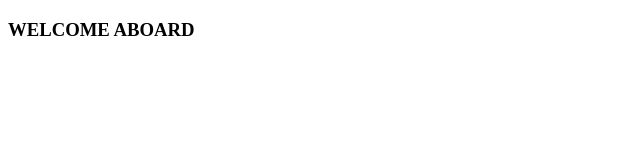
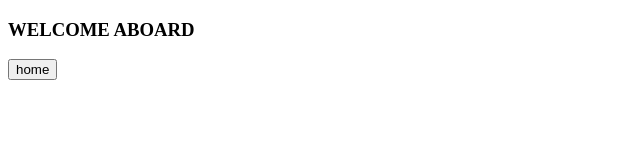
Before and after one commit to jigyasa2619/localrepo, a plain HTML site: page index.html in a window 1280 px wide. Shown: the whole page, without its empty margins (0-640 px from the left). Drawn offline with Linux system fonts and the light colour scheme.

Commit message:
add home button

```diff
--- a/index.html
+++ b/index.html
@@ -8,5 +8,6 @@
 </head>
 <body>
     <h3>WELCOME ABOARD</h3>
+    <p><button>home</button></p>
 </body>
 </html>
```
